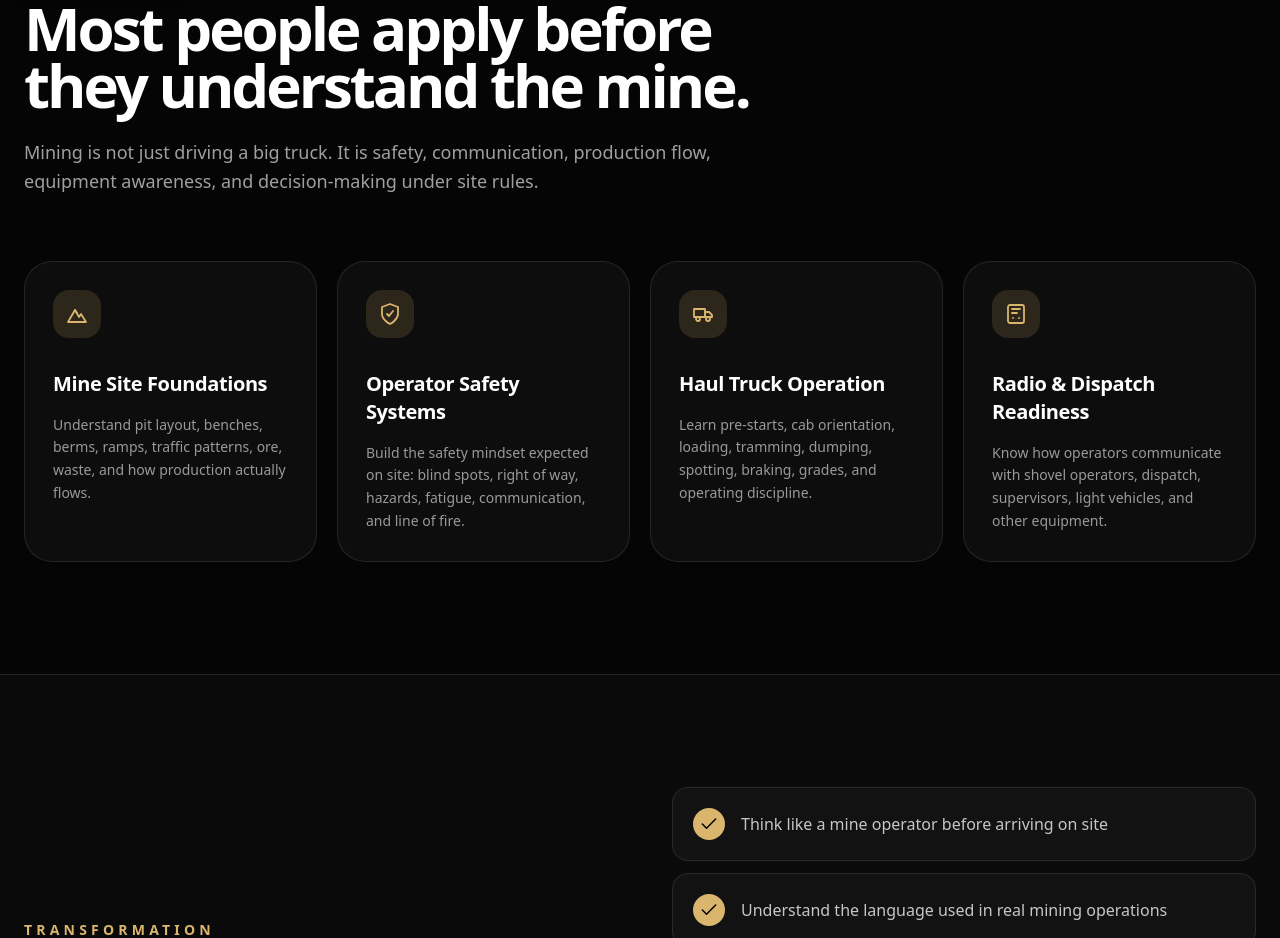
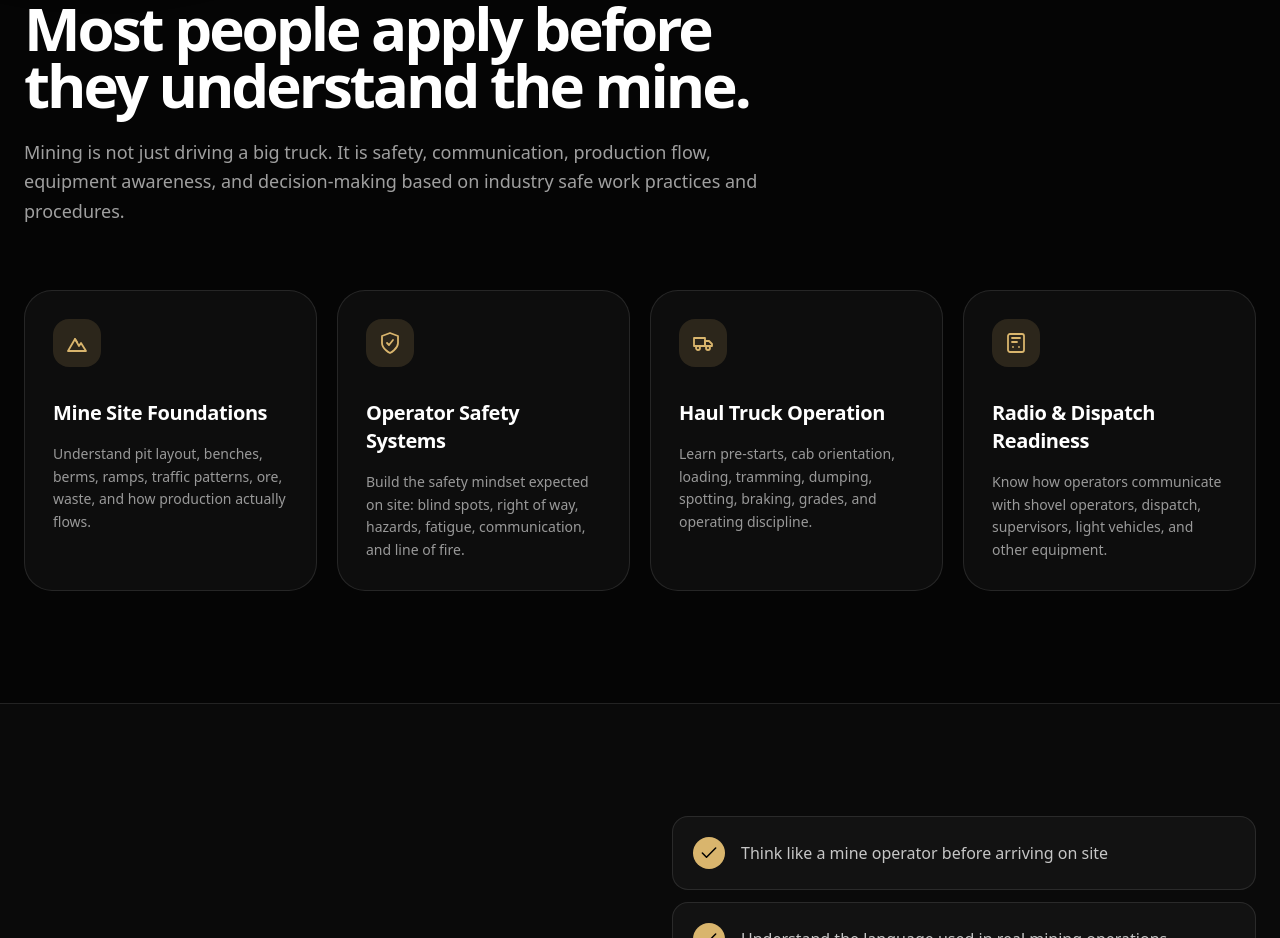
Before and after one commit to D01145/mining-academy, a React (Vite) app: page / in a window 1280 px wide. Shown: the part 1660-2598 px from the top of the page. Built offline with nearby package versions, Linux system fonts and the light colour scheme.

Commit message:
Update App.jsx

```diff
--- a/src/App.jsx
+++ b/src/App.jsx
@@ -276,7 +276,7 @@ export default function MiningAcademyLandingPage() {
           <div className="max-w-3xl">
             <p className="text-sm font-semibold uppercase tracking-[0.3em] text-[#d9b56d]">The Program</p>
             <h2 className="mt-5 text-4xl font-black leading-[0.95] tracking-[-0.05em] md:text-6xl">Most people apply before they understand the mine.</h2>
-            <p className="mt-6 text-lg leading-relaxed text-white/62">Mining is not just driving a big truck. It is safety, communication, production flow, equipment awareness, and decision-making under site rules.</p>
+            <p className="mt-6 text-lg leading-relaxed text-white/62">Mining is not just driving a big truck. It is safety, communication, production flow, equipment awareness, and decision-making based on industry safe work practices and procedures.</p>
           </div>
           <div className="mt-16 grid gap-5 md:grid-cols-2 lg:grid-cols-4">
             {modules.map((module) => (
```
